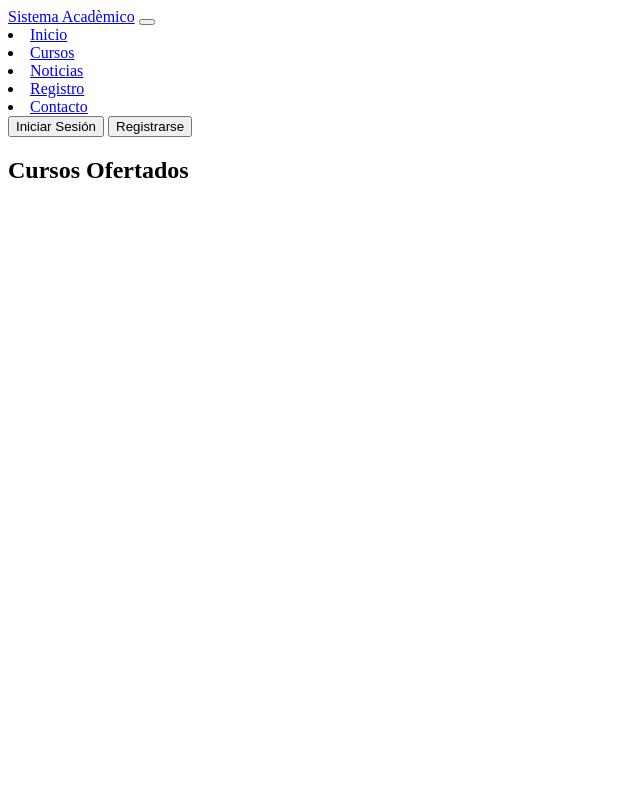
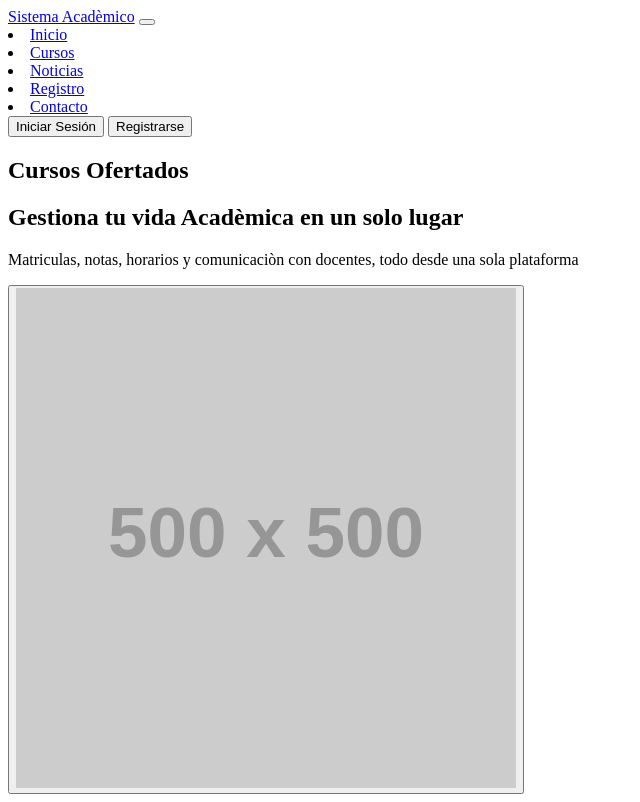
Before and after one commit to mquispesin-456/IDWeb-Isabel-Quispe, a plain HTML site: page Lab03/sistema.html in a window 1280 px wide. Shown: the whole page, without its empty margins (0-640 px from the left). Drawn offline with nearby package versions, Linux system fonts and the light colour scheme; placeholder pictures from the web are drawn by us.

Commit message:
Agregar funciones de imagen

```diff
--- a/Lab03/sistema.html
+++ b/Lab03/sistema.html
@@ -56,5 +56,16 @@
 
     </section>
     <script src="https://cdn.jsdelivr.net/npm/bootstrap@5.3.8/dist/css/bootstrap.min.css"></script>
+<section class="hero">
+    <div class="hero texto">
+        <h1>Gestiona tu vida Acadèmica en un solo lugar</h1>
+        <p>Matriculas, notas, horarios y comunicaciòn con docentes, todo desde una sola plataforma</p>
+        <button class="hero-imagen">
+            <img src="https://via.placeholder.com/500*350" alt="Estudiantes usando la plataforma" class="img-fluid">
+        </button>
+    </div>
+</section>
+
+
 
 </html>
```
